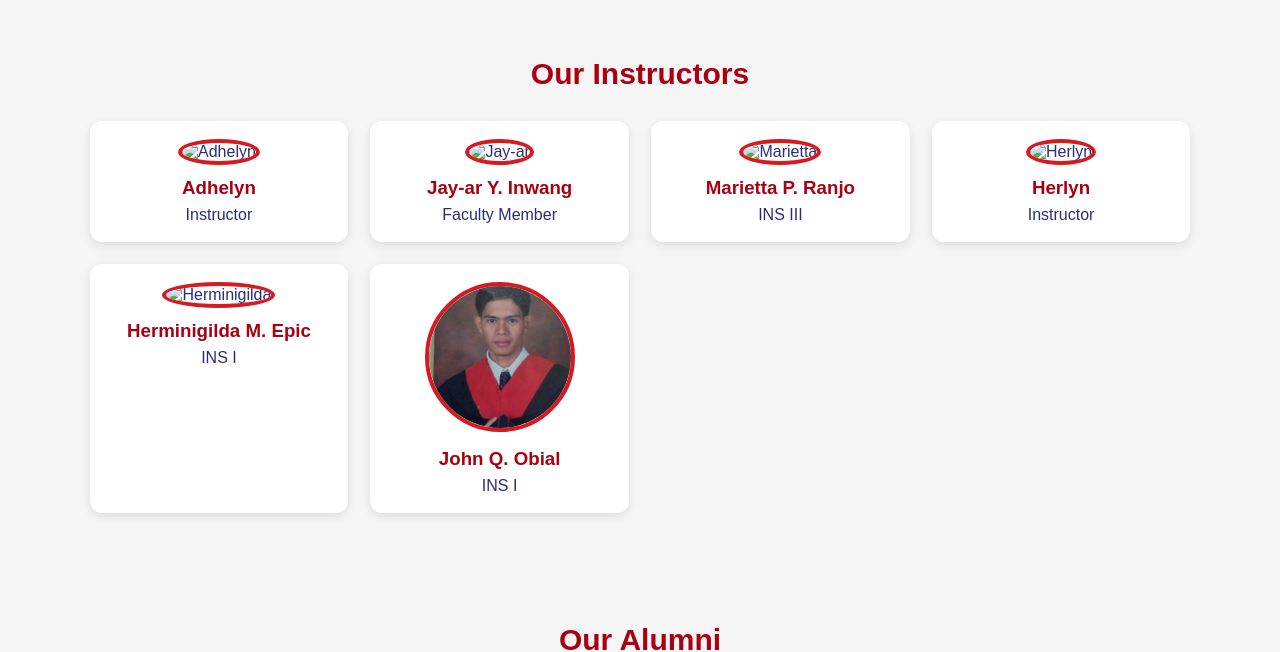
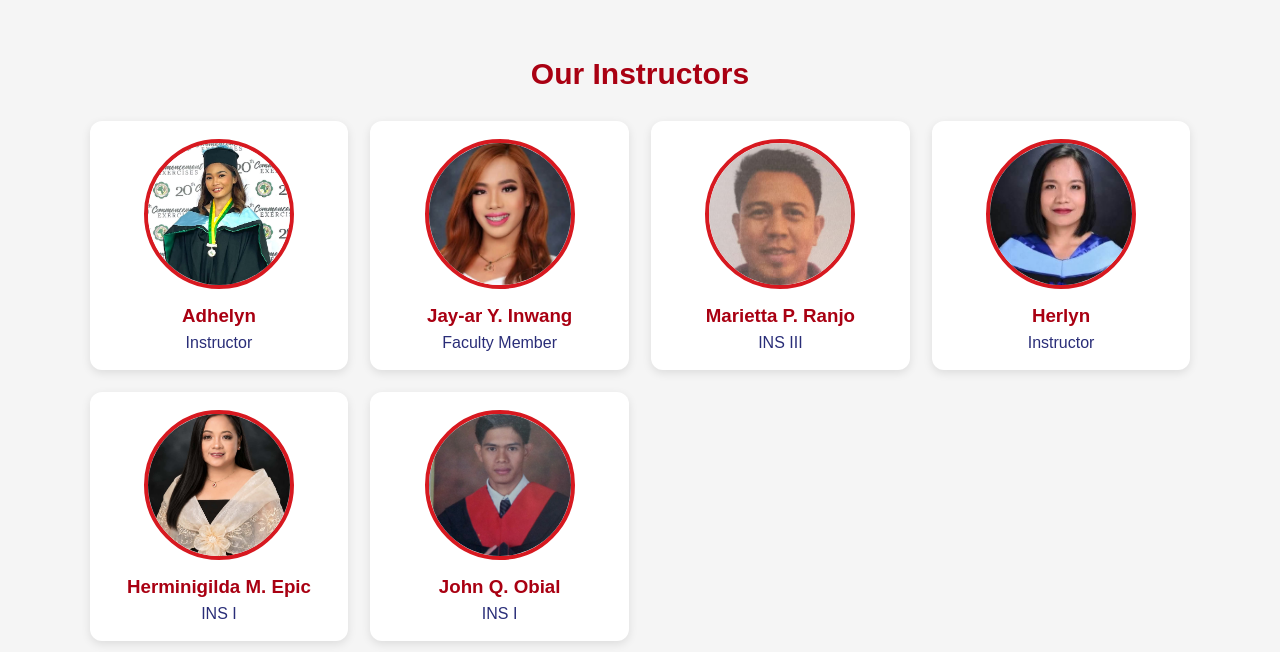
Before and after one commit to bindtechnology744-star/Bintechc-cluster-portal, a plain HTML site: page cluster-d.html in a window 1280 px wide. Shown: the part 1840-2492 px from the top of the page. Drawn offline with Linux system fonts and the light colour scheme.

Commit message:
Update cluster-d.html

```diff
--- a/cluster-d.html
+++ b/cluster-d.html
@@ -417,31 +417,31 @@ footer {
     <div class="instructor-grid">
 
         <div class="instructor-card">
-            <img src="image/adhelyn.jpg" alt="Adhelyn">
+            <img src="image/obtial.jpg" alt="Adhelyn">
             <h3>Adhelyn</h3>
             <p>Instructor</p>
         </div>
 
         <div class="instructor-card">
-            <img src="image/jay-ar.jpg" alt="Jay-ar">
+            <img src="image/inway.jpg" alt="Jay-ar">
             <h3>Jay-ar Y. Inwang</h3>
             <p>Faculty Member</p>
         </div>
 
         <div class="instructor-card">
-            <img src="image/marietta.jpg" alt="Marietta">
+            <img src="image/ranjo.jpg" alt="Marietta">
             <h3>Marietta P. Ranjo</h3>
             <p>INS III</p>
         </div>
 
         <div class="instructor-card">
-            <img src="image/herlyn.jpg" alt="Herlyn">
+            <img src="image/buanan.jpg" alt="Herlyn">
             <h3>Herlyn</h3>
             <p>Instructor</p>
         </div>
 
         <div class="instructor-card">
-            <img src="image/herminigilda.jpg" alt="Herminigilda">
+            <img src="image/epie.jpg" alt="Herminigilda">
             <h3>Herminigilda M. Epic</h3>
             <p>INS I</p>
         </div>
```
